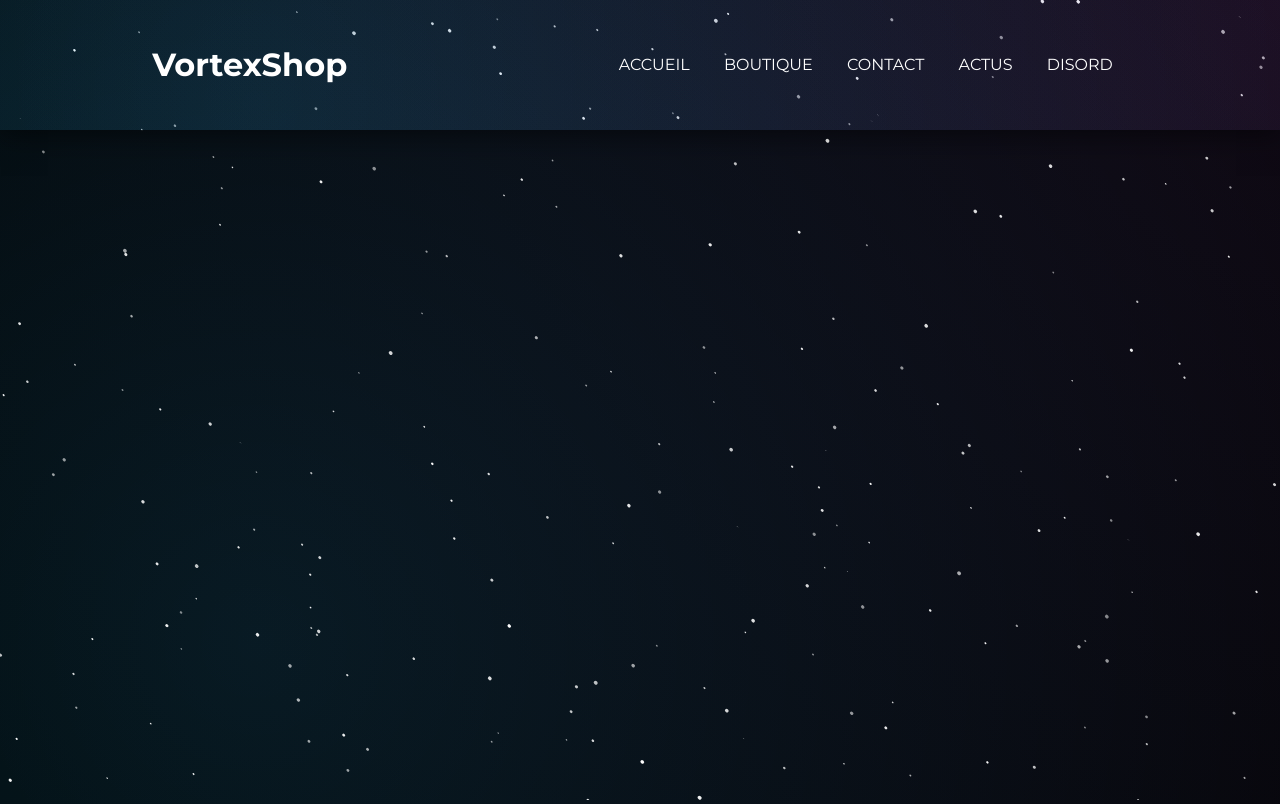
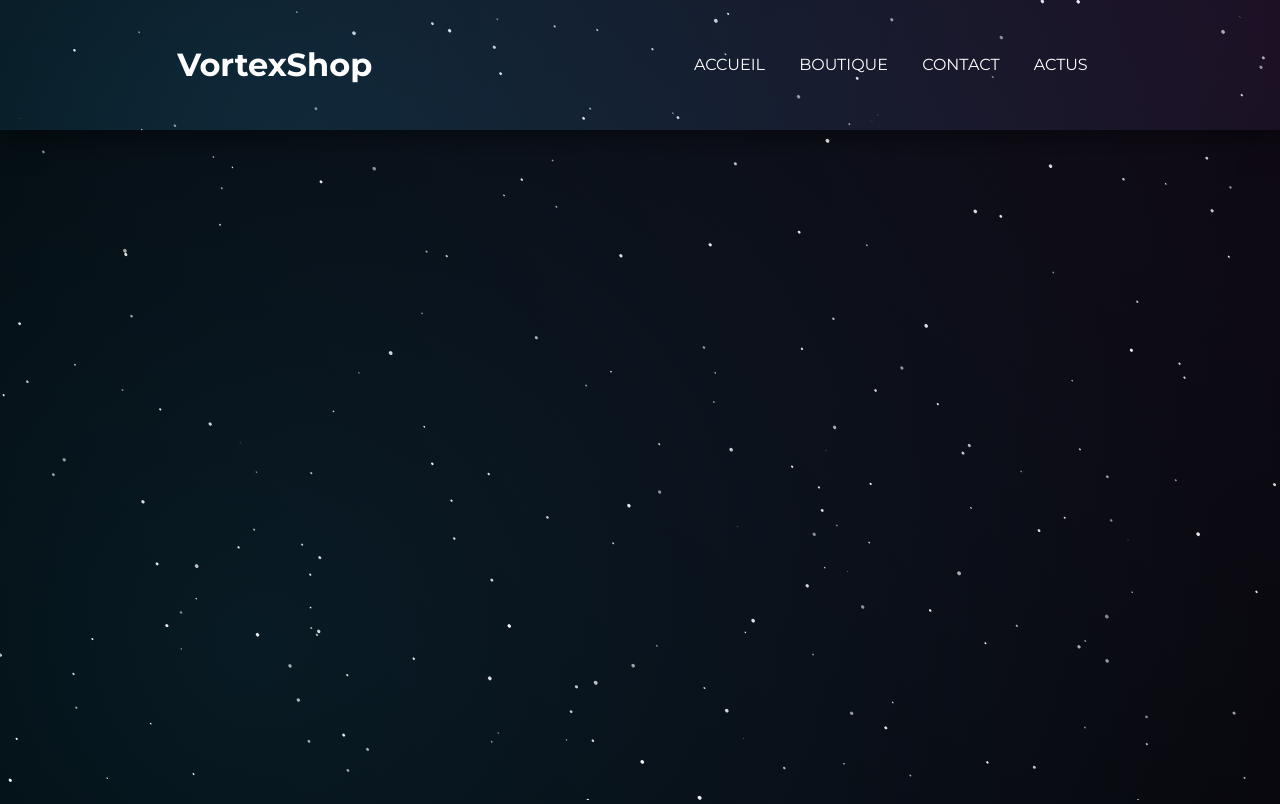
Before and after one commit to vortexshop/vortexshop.github.io, a plain HTML site: page index.html in a window 1280 px wide. Drawn offline with Linux system fonts and the light colour scheme.

Commit message:
Update index.html

```diff
--- a/index.html
+++ b/index.html
@@ -18,8 +18,6 @@
             <a href="#">Boutique</a>
             <a href="#">Contact</a>
             <a href="#">Actus</a>
-            <a href="https://discord.gg/TmfkBUWQgQ" target="_BLANK"> Disord
-            </a>
         </nav>
     </header>
 </body>
```
